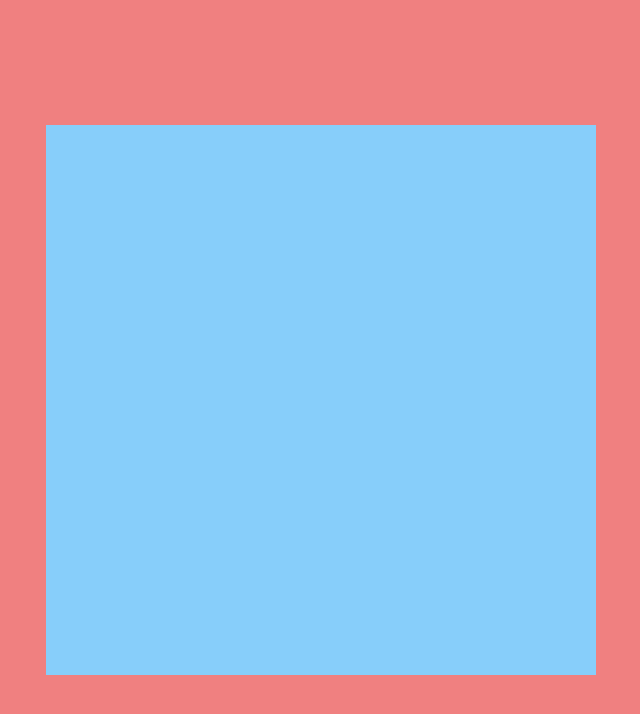
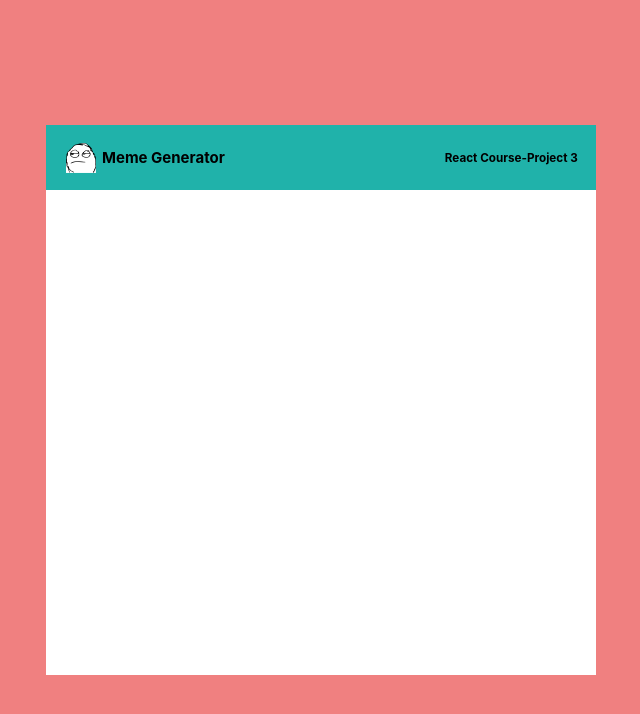
Before and after one commit to RuanEsterhuyse/Meme-Generator, a React (Create React App) app: page / in a window 1280 px wide. Shown: the top 714 px of the page, without its empty margins (319-959 px from the left). Built offline with nearby package versions, Linux system fonts and the light colour scheme.

Commit message:
finish navbar

```diff
--- a/src/App.css
+++ b/src/App.css
@@ -18,6 +18,28 @@ html {
 .main-header{
   width: 55rem;
   height: 55rem;
-  background-color: lightskyblue;
+  background-color: #fff;
+}
+
+.navbar{
+  width:55rem;
+  height: 6.5rem;
+  background-color:lightseagreen;
+  display:flex;
+  align-items: center;
+}
+
+.logo{
+  width:3rem;
+  height: 3rem;
+  margin-left: 2rem;
+}
+
+h1{
+  margin-left:0.6rem;
+}
+
+h3{
+ margin-left: 22rem;
 
 }
--- a/src/App.js
+++ b/src/App.js
@@ -1,10 +1,15 @@
 import './App.css';
+import logo from  "./meme.png"
 
 function App() {
   return (
     <div className="main">
       <main className="main-header">
-
+        <nav className = "navbar">
+        <img className = "logo" src={logo} alt = "logo"/>
+        <h1>Meme Generator</h1>
+        <h3>React Course-Project 3</h3>
+        </nav>
       </main>
     </div>
   );
```
Also changed, not shown: src/meme.png (added).
